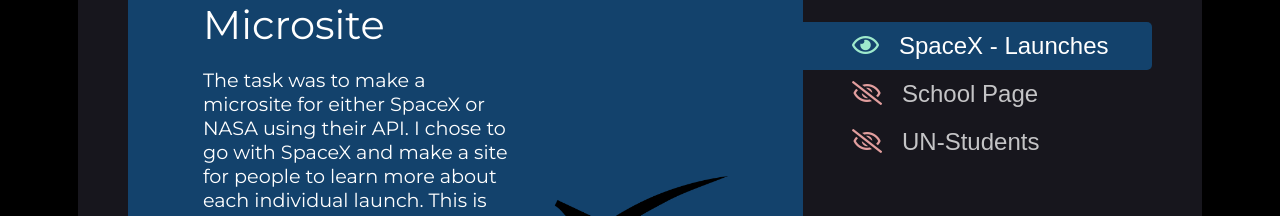
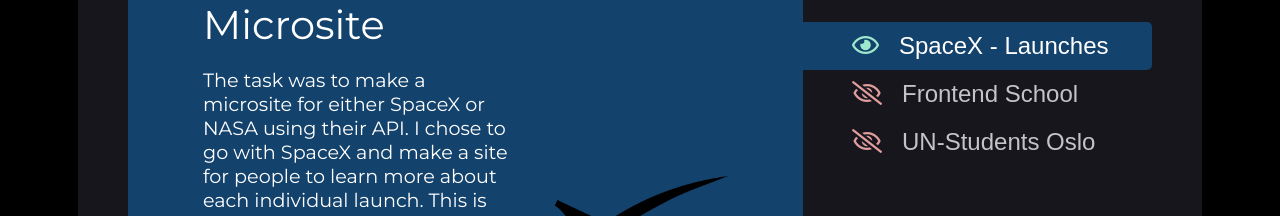
Before and after one commit to TonyHeimark/netlify-test, a React (Create React App) app: page / in a window 1280 px wide. Both pictures are taken after a click on the button "Portfolio". Shown: the part 281-497 px from the top of the page. Built offline with nearby package versions, Linux system fonts and the light colour scheme.

Commit message:
added some support for firefox height

```diff
--- a/src/components/Portfolio.js
+++ b/src/components/Portfolio.js
@@ -105,14 +105,14 @@
         onClick={this.handleProjectTwo}
       >
         {this.state.item === 2 ? <i class="far fa-eye eye-green"></i> : <i class="far fa-eye-slash eye-red"></i>
-        }School Page
+        }Frontend School
       </button>
       <button
         className={this.state.item === 3 ? this.state.btnStyles : ""}
         onClick={this.handleProjectThree}
       >
       {this.state.item === 3 ? <i class="far fa-eye eye-green"></i> : <i class="far fa-eye-slash eye-red"></i>
-      }UN-Students
+      }UN-Students Oslo
       </button>
       </div>
 
```
